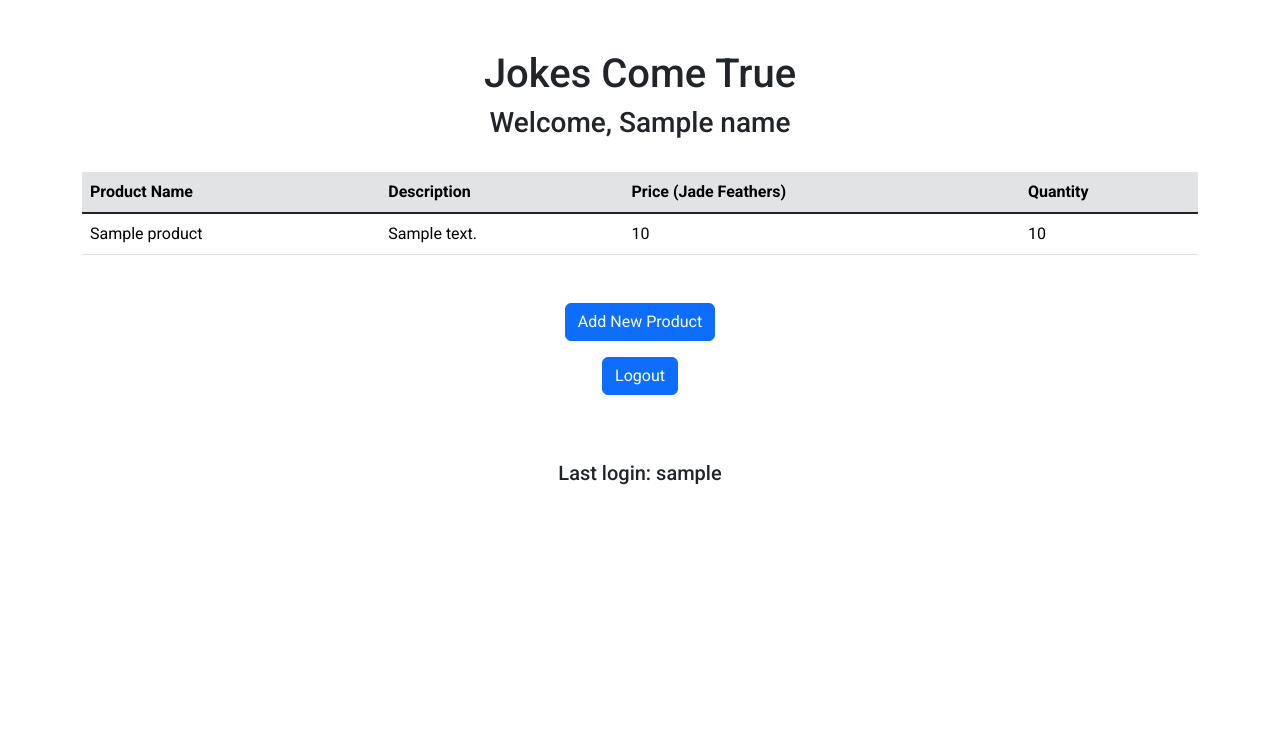
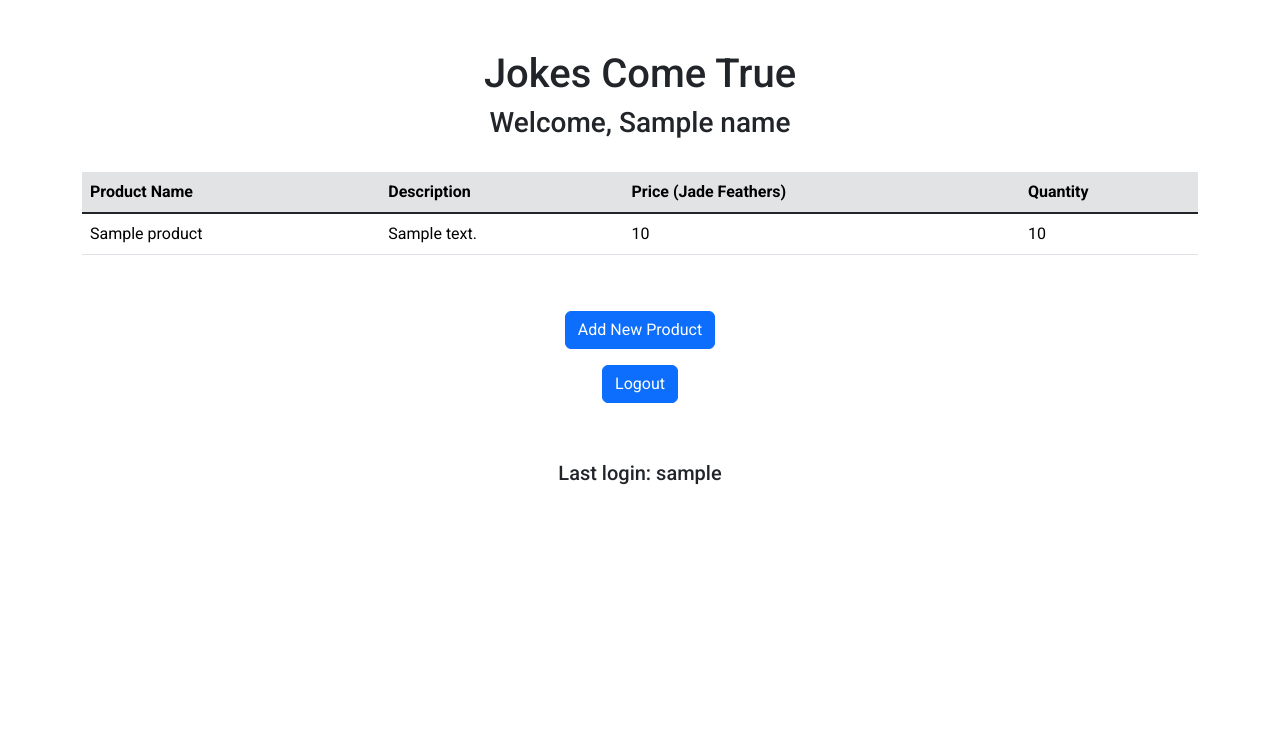
Before and after one commit to HamletJr/jokes-come-true, a Django app: template main/templates/main.html in a window 1280 px wide. Shown: the top 733 px of the page. Run offline with Django 5.2, Linux system fonts and the light colour scheme; tables that the repository leaves empty hold one stand-in row (values such as "Sample post"); the template is opened without the code that fills it: values that come from a table or form of the project are taken from there, most other values are stand-ins (such as "Sample title", 1, 10 or a date in 2020).

Commit message:
Update README, clean up files, fix template

```diff
--- a/main/templates/create_product.html
+++ b/main/templates/create_product.html
@@ -9,7 +9,7 @@
 
 <form method="POST">
   {% csrf_token %}
-  <table>
+  <table class="table table-borderless">
     {{ form.as_table }}
     <tr>
       <td></td>
--- a/main/templates/main.html
+++ b/main/templates/main.html
@@ -43,13 +43,13 @@
 
 <br />
 
-<div class="d-grid gap-3 col-6 mx-auto">
-    <a href="{% url 'main:create_product' %}">
-        <button class="btn btn-primary d-block mx-auto">Add New Product</button>
-    </a>
-    <a href="{% url 'main:logout' %}">
-      <button class="btn btn-primary d-block mx-auto">Logout</button>
-    </a>
-    <h5 class="title">Last login: {{ last_login }}</h5>
+<div class="text-center d-flex flex-column align-items-center">
+  <a href="{% url 'main:create_product' %}">
+    <button class="btn btn-primary my-2">Add New Product</button>
+  </a>
+  <a href="{% url 'main:logout' %}">
+    <button class="btn btn-primary my-2">Logout</button>
+  </a>
+  <h5 class="title">Last login: {{ last_login }}</h5>
 </div>
 {% endblock content %}
```
Also changed, not shown: README.md, bagan_tugas2.png (deleted), postman_json.png (deleted), postman_jsonid.png (deleted), postman_xml.png (deleted), postman_xmlid.png (deleted).
